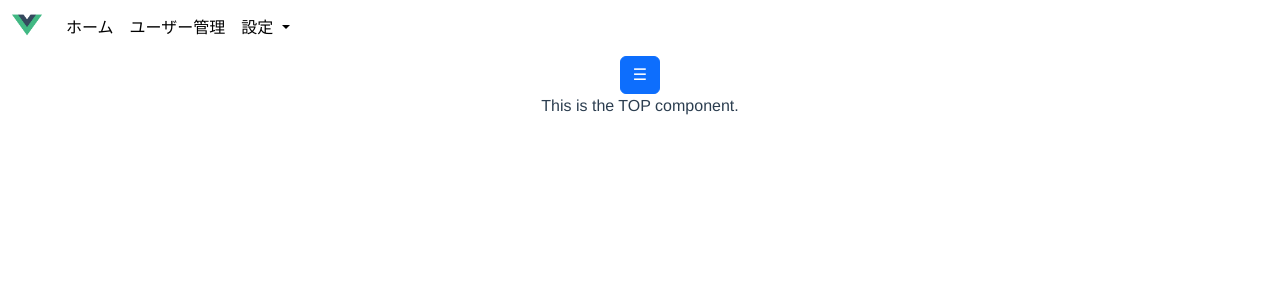
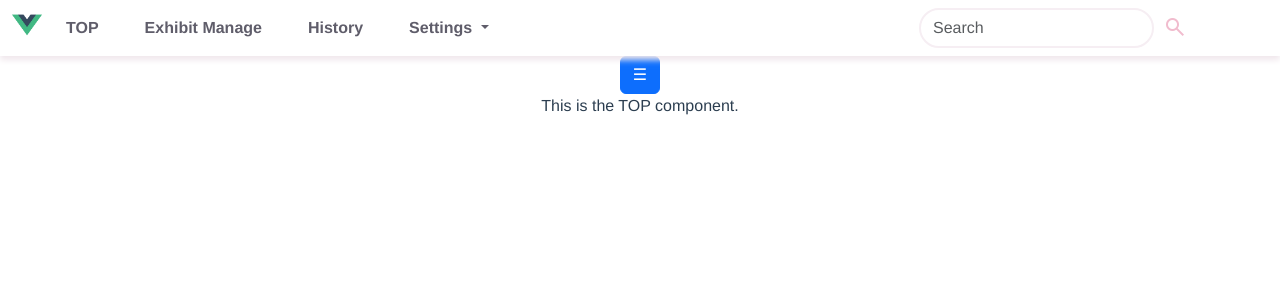
Before and after one commit to SAZO54/furimaHub-fronted, a Vue app: page / in a window 1280 px wide. Shown: the top 300 px of the page. Built offline with nearby package versions, Linux system fonts and the light colour scheme.

Commit message:
ヘッダー作成 | part1

```diff
--- a/public/index.html
+++ b/public/index.html
@@ -5,6 +5,7 @@
     <meta http-equiv="X-UA-Compatible" content="IE=edge">
     <meta name="viewport" content="width=device-width,initial-scale=1.0">
     <link rel="icon" href="<%= BASE_URL %>favicon.ico">
+    <link rel="stylesheet" href="https://fonts.googleapis.com/css2?family=Material+Symbols+Outlined&display=swap">
     <title><%= htmlWebpackPlugin.options.title %></title>
   </head>
   <body>
--- a/src/components/Base/HubHeader.vue
+++ b/src/components/Base/HubHeader.vue
@@ -15,14 +15,17 @@
       <div class="collapse navbar-collapse" id="navbarNavDropdown">
         <ul class="navbar-nav me-auto">
           <li class="nav-item">
-            <a class="nav-link f-br" aria-current="page" href="#">ホーム</a>
+            <a class="nav-link f-gray" aria-current="page" href="#">TOP</a>
           </li>
           <li class="nav-item">
-            <a class="nav-link f-br" href="#">ユーザー管理</a>
+            <a class="nav-link f-gray" href="#">Exhibit Manage</a>
+          </li>
+          <li class="nav-item">
+            <a class="nav-link f-gray" href="#">History</a>
           </li>
           <li class="nav-item dropdown">
-            <a class="nav-link dropdown-toggle f-br" href="#" id="navbarDropdownMenuLink" role="button" data-bs-toggle="dropdown" aria-expanded="false">
-              設定
+            <a class="nav-link dropdown-toggle f-gray" href="#" id="navbarDropdownMenuLink" role="button" data-bs-toggle="dropdown" aria-expanded="false">
+              Settings
             </a>
             <ul class="dropdown-menu" aria-labelledby="navbarDropdownMenuLink">
               <li><a class="dropdown-item" href="#">プロファイル</a></li>
@@ -31,6 +34,16 @@
             </ul>
           </li>
         </ul>
+
+        <form class="d-flex" role="search">
+          <input class="form-control me-2 serch" type="search" placeholder="Search" aria-label="Search">
+          <button class="btn serch-botton" type="submit">
+            <span class="material-symbols-outlined">
+              search
+            </span>
+          </button>
+        </form>
+
         <!-- ログアウトリンク -->
         <span class="navbar-text">
           <a class="nav-link" href="#">ログアウト</a>
@@ -47,7 +60,39 @@ export default {
 </script>
 
 <style scoped>
-.f-br {
-  color: black;
+.f-gray {
+  color: #5F5D6A;
+  font-weight: bold;
+}
+
+.navbar {
+  box-shadow: 0 4px 6px #F0E7EC;
+  background: #fff;
+}
+
+.nav-item {
+  padding-right: 30px;
+}
+
+.f-gray:hover {
+  color: #D7A0B0;
+}
+
+.f-gray:active {
+  color: #D7A0B0;
+}
+
+.serch {
+  border-radius: 20px;
+  border: #F6EEF3 solid 2.5px;
+}
+
+.serch-botton {
+  color: #F1BCCE;
+  padding: 5px 0 0 0;
+}
+
+.serch-botton:hover {
+  color: #DAA1B6;
 }
 </style>
```
